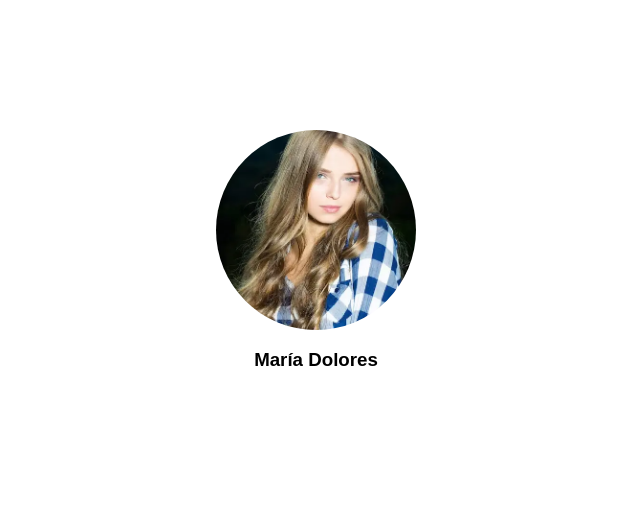
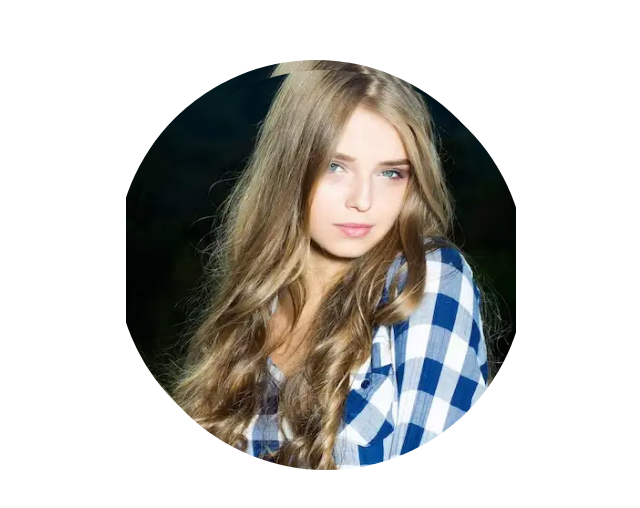
Before and after one commit to Aliad2023/hoyesmidia_Lin, a plain HTML site: page index.html in a window 1280 px wide. Shown: the part 148-656 px from the top of the page, without its empty margins (324-964 px from the left). Drawn offline with Linux system fonts and the light colour scheme.

Commit message:
cambiar por figure y ficaption

```diff
--- a/css/estilos.css
+++ b/css/estilos.css
@@ -1,28 +1,33 @@
-/* @font-face {
-    font-family: ;
-    src: url();
-} */
-
-html{
-    font-family: sans-serif, arial, helvetica;
+*{
+    box-sizing: border-box;
 }
 
-body{
+/* BODY */
+body
+{
     display: flex;
+    height: 100vh;
     justify-content: center;
     align-items: center;
-    height: 100vh;
-    text-align: center;
-    flex-direction: column;
+
+
 }
 
-.circulo{
+/* Circulo */
+.avatar{
+    width: 400px;
+    height: 400px;
+    border-radius: 50%;
+    border: 10px solid transparent;
+
+    /* background: red url(../img/chica.webp); */
     background-image: url(../img/chica.webp);
-    background-position: center ;
+    background-position: center;
+    background-repeat: no-repeat;
     background-size: cover;
-    background-repeat: no-repeat;
-    height: 200px;
-    width: 200px;
-    /* background-color: blue; */
-    border-radius: 50%;
 }
+
+/* figcaption */
+.avatar__nombre{
+    text-align: center;
+}
--- a/index.html
+++ b/index.html
@@ -7,7 +7,17 @@
     <title>Document</title>
 </head>
 <body>
-    <div class="circulo"></div>
-    <h3>María Dolores</h3>
+    <!-- FIGURRE CAPTION -->
+    <figure class="avatar">
+        <figcaption class="avatar__nombre">
+            <!-- <img src="" alt=""> -->
+    </figcaption>
+
+        <!-- avatar & H1 -->
+    <section class="avatar">
+        <picture class="avatar__imagen"></picture>
+        <h1 class="avatar__nombre"></h1>
+    </section>
+</figure>
 </body>
 </html>
```
